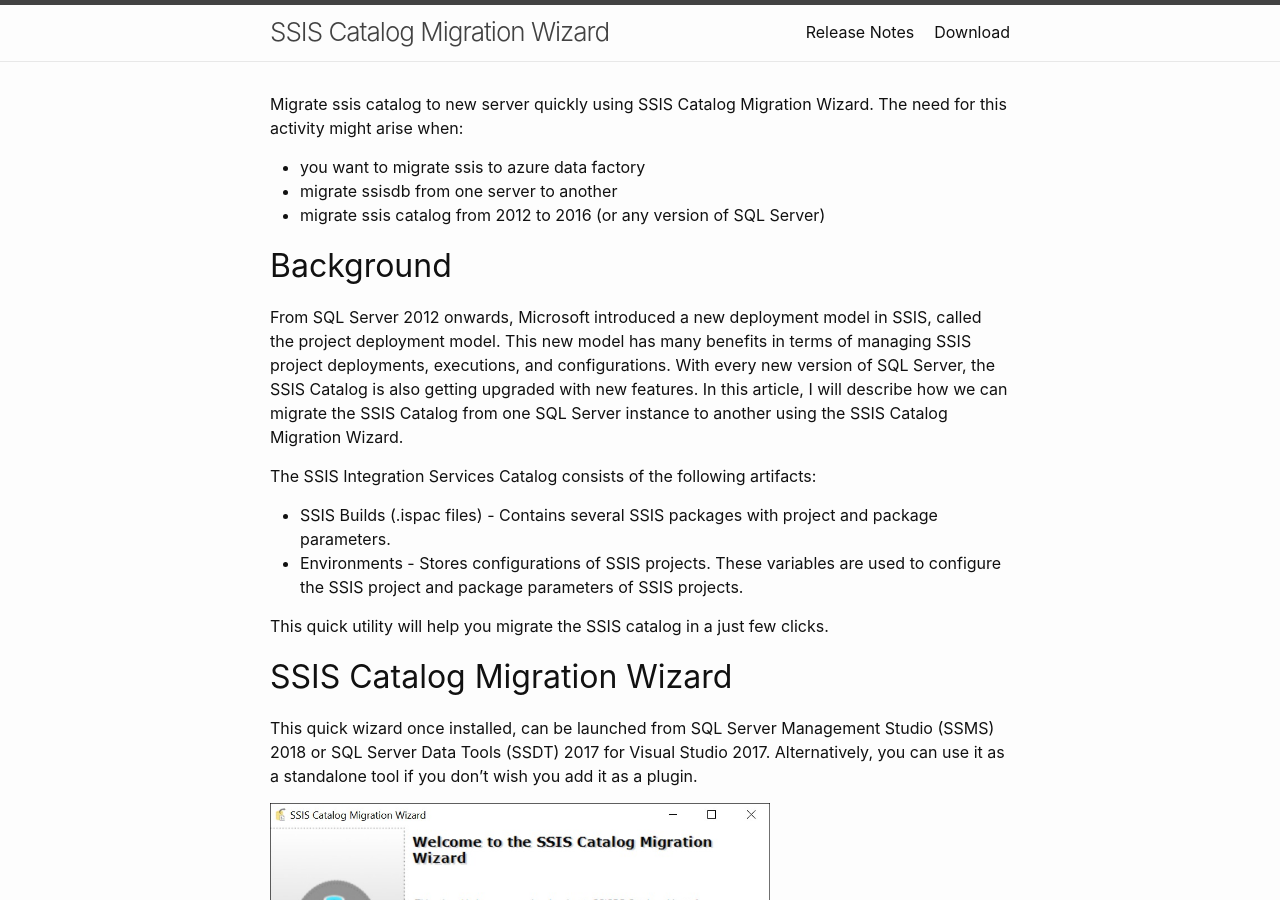
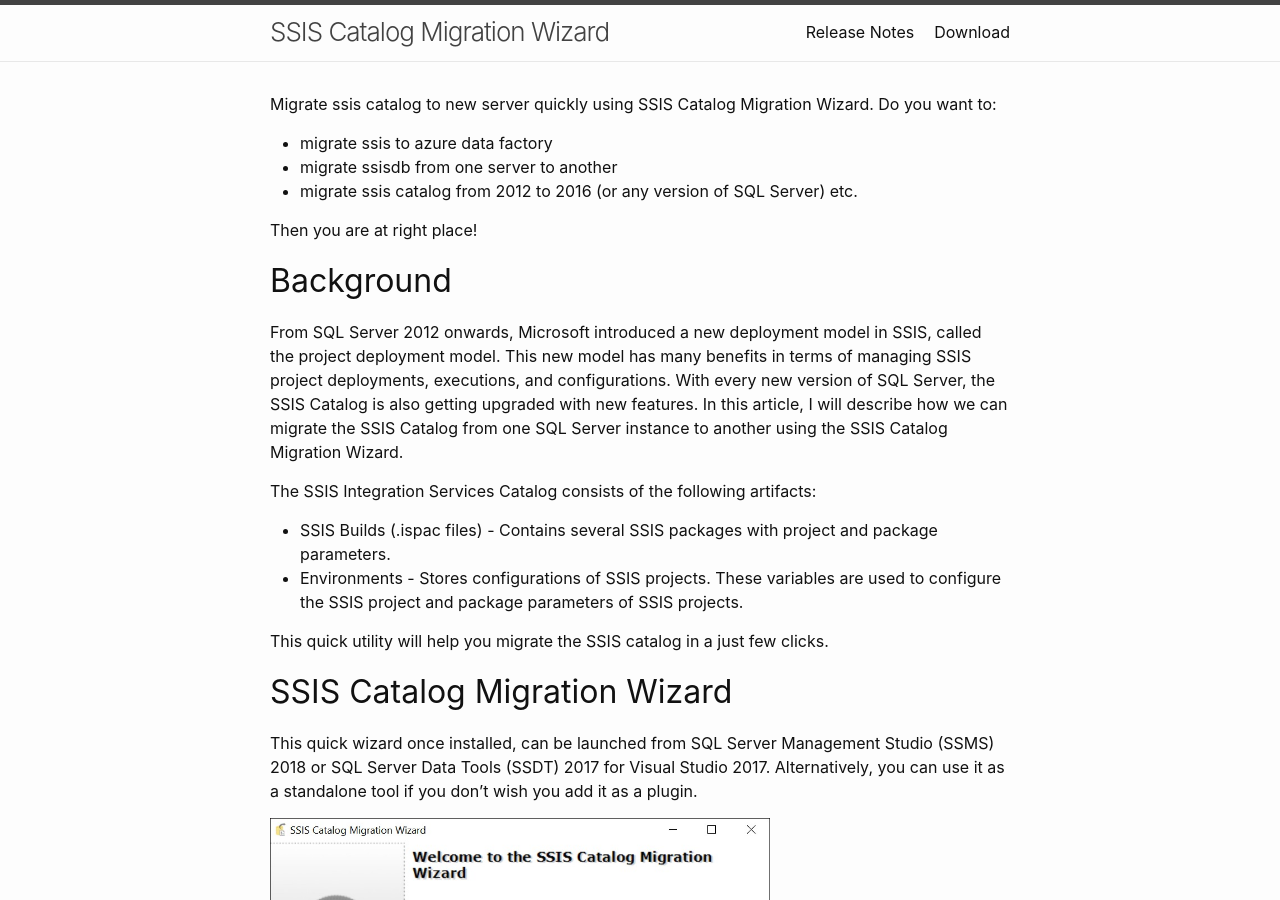
Before and after one commit to kr55/ssiscataloger, a Jekyll site: the page built from index.md, in a window 1280 px wide and 900 px high. Built offline with Jekyll 4.4.1, drawn with Linux system fonts in a browser that asks for light colours; our own code applies the rules of GitHub Pages for plain Markdown files.

Commit message:
updated.

```diff
--- a/index.md
+++ b/index.md
@@ -1,10 +1,11 @@
 
 Migrate ssis catalog to new server quickly using SSIS Catalog Migration Wizard.
-The need for this activity might arise when:
+Do you want to:
+* migrate ssis to azure data factory
+* migrate ssisdb from one server to another
+* migrate ssis catalog from 2012 to 2016 (or any version of SQL Server) etc.
 
-* you want to migrate ssis to azure data factory
-* migrate ssisdb from one server to another
-* migrate ssis catalog from 2012 to 2016 (or any version of SQL Server)
+Then you are at right place!
 
 # Background
 
```
